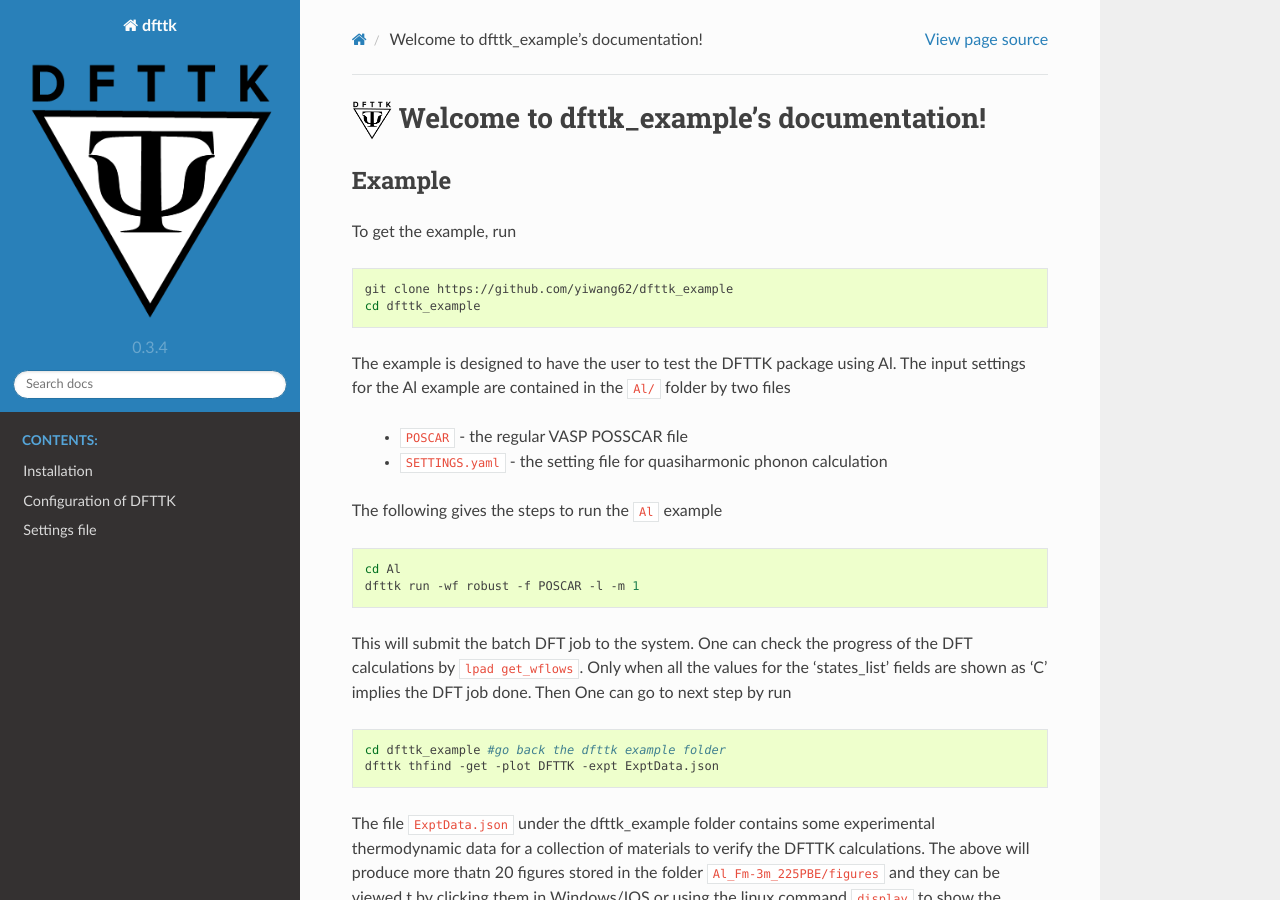
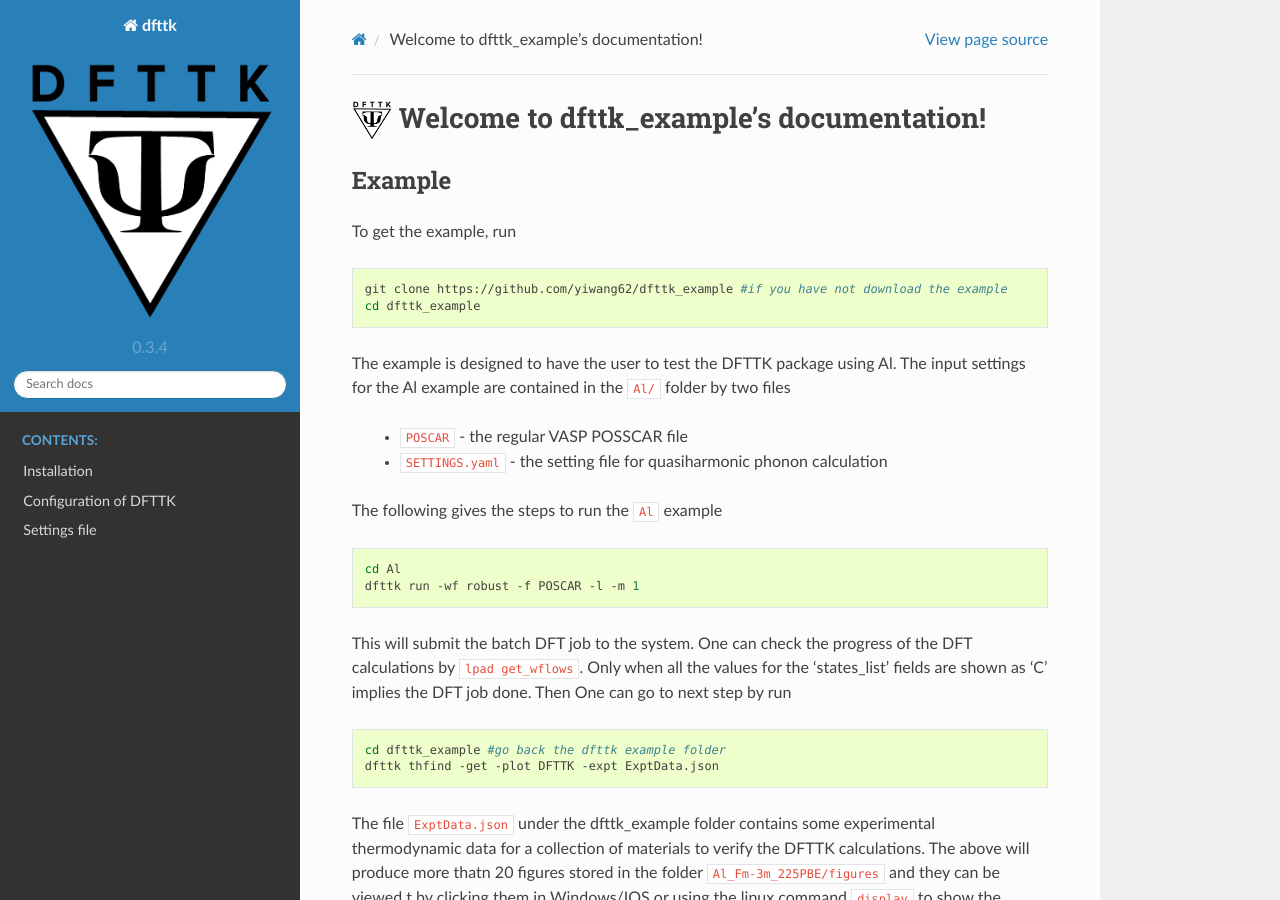
Before and after one commit to yiwang62/dfttk_example, a Sphinx documentation site: the page built from docs/source/index.rst, in a window 1280 px wide and 900 px high. Built offline with Sphinx 7.4.7 and the Read the Docs theme 2.0.0, drawn with Linux system fonts in a browser that asks for light colours.

Commit message:
Update index.rst

```diff
--- a/docs/source/index.rst
+++ b/docs/source/index.rst
@@ -20,7 +20,7 @@ To get the example, run
 
 .. code-block:: bash
 
-  git clone https://github.com/yiwang62/dfttk_example
+  git clone https://github.com/yiwang62/dfttk_example #if you have not download the example
   cd dfttk_example
 
 The example is designed to have the user to test the DFTTK package using Al.
```
